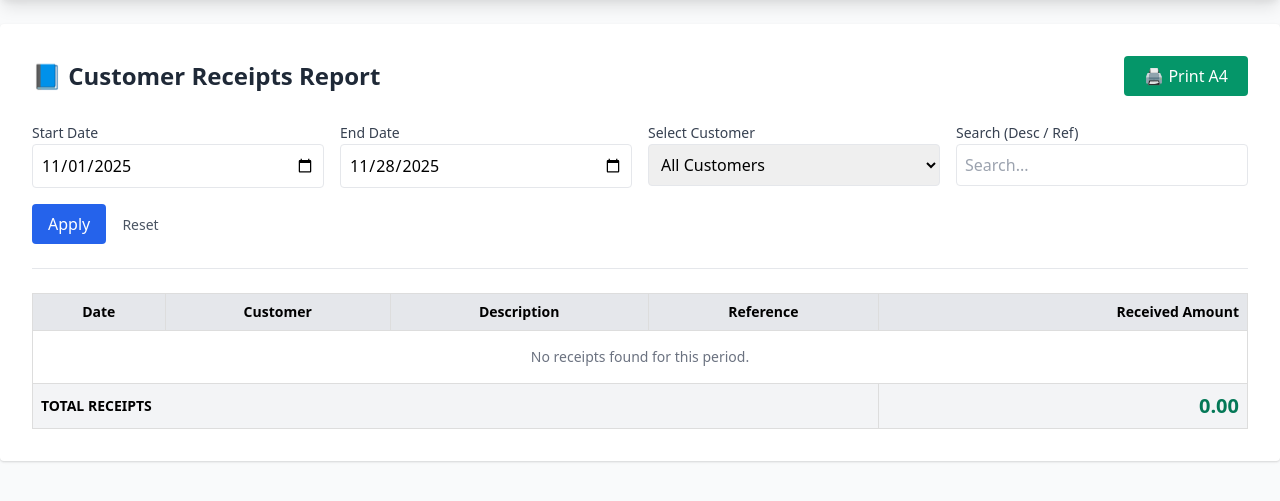
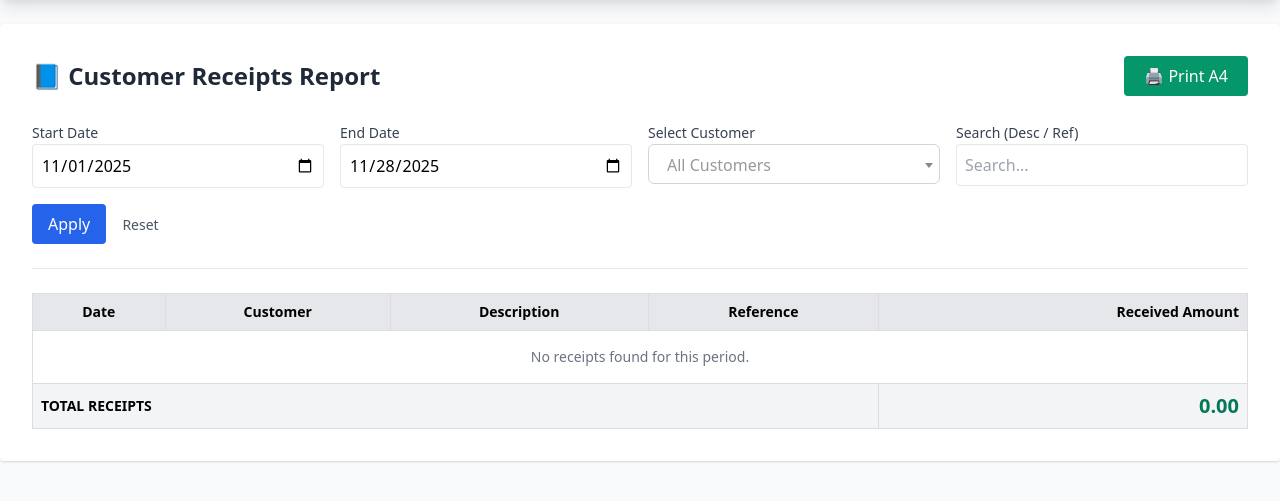
Before and after one commit to LAIBA-MIRZA-0908/sadiqprinting, a PHP site: page /customer_receipts_report.php in a window 1280 px wide. Shown: the part 88-589 px from the top of the page. Run offline with PHP 8.4, Linux system fonts and the light colour scheme; data comes from the database, SQL or seed files in the repository; some libraries are stand-ins or nearby versions.

Commit message:
Updated customer_receipts_report

```diff
--- a/customer_receipts_report.php
+++ b/customer_receipts_report.php
@@ -30,7 +30,29 @@ function fmt($x){ return number_format((float)$x,2); }
 
     <link href="https://cdn.jsdelivr.net/npm/tailwindcss@2.2.19/dist/tailwind.min.css" rel="stylesheet">
 
+    <!-- jQuery (required by Select2) -->
+    <script src="https://code.jquery.com/jquery-3.6.0.min.js"></script>
+    <!-- Select2 CSS -->
+    <link href="https://cdn.jsdelivr.net/npm/select2@4.1.0-rc.0/dist/css/select2.min.css" rel="stylesheet" />
+
     <style>
+        /* Small Select2 styling to match Tailwind */
+        .select2-container .select2-selection--single {
+            height: 40px !important;
+            padding: 6px 10px !important;
+            border-radius: 0.375rem !important; /* rounded-md */
+            border: 1px solid #d1d5db !important;
+            background: #fff;
+        }
+        .select2-container--default .select2-selection--single .select2-selection__rendered {
+            line-height: 28px !important;
+        }
+        .select2-selection__arrow {
+            height: 40px !important;
+            right: 8px;
+        }
+        .select2-container--open { z-index: 9999; }
+
           @page { size: A4; margin: 18mm; }
 
     /* Print-specific adjustments */
@@ -83,13 +105,15 @@ function fmt($x){ return number_format((float)$x,2); }
 
             <div>
                 <label class="text-sm text-gray-700">Select Customer</label>
-                <select name="customer_id" class="p-2 border rounded w-full">
+                <select name="customer_id" id="customerSelect" class="p-2 border rounded w-full">
                     <option value="">All Customers</option>
                     <?php
                     $cust = $conn->query("SELECT CustomerID, CustomerName, account_id FROM tblcustomers ORDER BY CustomerName");
                     while($c=$cust->fetch_assoc()):
                         $sel = ($customer_id == $c['CustomerID']) ? "selected" : "";
-                        echo "<option value='{$c['CustomerID']}' $sel>{$c['CustomerName']}</option>";
+                        $cid = htmlspecialchars($c['CustomerID']);
+                        $cname = htmlspecialchars($c['CustomerName']);
+                        echo "<option value='{$cid}' $sel>{$cname}</option>";
                     endwhile;
                     ?>
                 </select>
@@ -186,5 +210,19 @@ $rows = $conn->query($sql);
 
 </div>
 
+<!-- Select2 JS -->
+<script src="https://cdn.jsdelivr.net/npm/select2@4.1.0-rc.0/dist/js/select2.min.js"></script>
+
+<script>
+    // Initialize Select2 just for customer dropdown (no other code changed)
+    $(document).ready(function() {
+        $('#customerSelect').select2({
+            placeholder: "All Customers",
+            allowClear: true,
+            width: '100%'
+        });
+    });
+</script>
+
 </body>
 </html>
```
